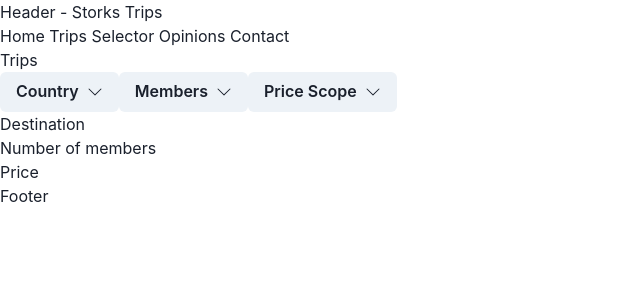
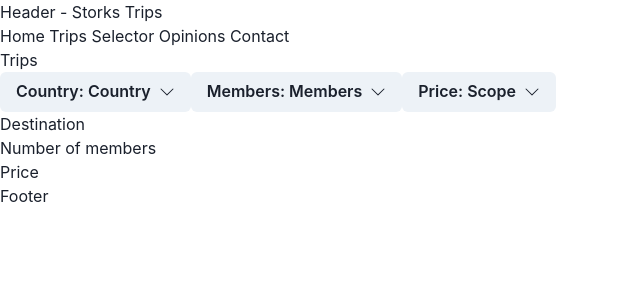
Before and after one commit to PiotrKeska/StorkTravel, a React (Vite) app in the folder storks-trips/: page / in a window 1280 px wide. Shown: the top 300 px of the page, without its empty margins (0-640 px from the left). Built offline with nearby package versions, Linux system fonts and the light colour scheme.

Commit message:
Set all filters in TripsSelector

```diff
--- a/storks-trips/src/TripsBox/TripsSelector.tsx
+++ b/storks-trips/src/TripsBox/TripsSelector.tsx
@@ -25,11 +25,23 @@ const TripsSelector = () => {
     (country) => country.label === selectedCountry
   );
 
+  const selectedMembers = useTripsSelector((s) => s.tripFilters.members);
+  const setSelectedMembers = useTripsSelector((s) => s.setMembers);
+  const currentMembers = MemberSelector.find(
+    (member) => member.value === selectedMembers
+  );
+
+  const selectedScope = useTripsSelector((s) => s.tripFilters.scope);
+  const setSelectedScope = useTripsSelector((s) => s.setScope);
+  const currentScope = ScopeSelector.find(
+    (scope) => scope.value === selectedScope
+  );
+
   return (
     <>
       <Menu>
         <MenuButton as={Button} rightIcon={<BsChevronDown />}>
-          {currentCountry?.label || "Country"}
+          Country: {currentCountry?.label || "Country"}
         </MenuButton>
         <MenuList>
           {CountrySelector.map((country) => (
@@ -45,11 +57,15 @@ const TripsSelector = () => {
       </Menu>
       <Menu>
         <MenuButton as={Button} rightIcon={<BsChevronDown />}>
-          Members
+          Members: {currentMembers?.value || "Members"}
         </MenuButton>
         <MenuList>
           {MemberSelector.map((member) => (
-            <MenuItem key={member.value} value={member.value}>
+            <MenuItem
+              key={member.value}
+              value={member.value}
+              onClick={() => setSelectedMembers(member.value)}
+            >
               {member.value}
             </MenuItem>
           ))}
@@ -57,11 +73,15 @@ const TripsSelector = () => {
       </Menu>
       <Menu>
         <MenuButton as={Button} rightIcon={<BsChevronDown />}>
-          Price Scope
+          Price: {currentScope?.value || "Scope"}
         </MenuButton>
         <MenuList>
           {ScopeSelector.map((scope) => (
-            <MenuItem key={scope.value} value={scope.value}>
+            <MenuItem
+              key={scope.value}
+              value={scope.value}
+              onClick={() => setSelectedScope(scope.value)}
+            >
               {scope.value}
             </MenuItem>
           ))}
```
